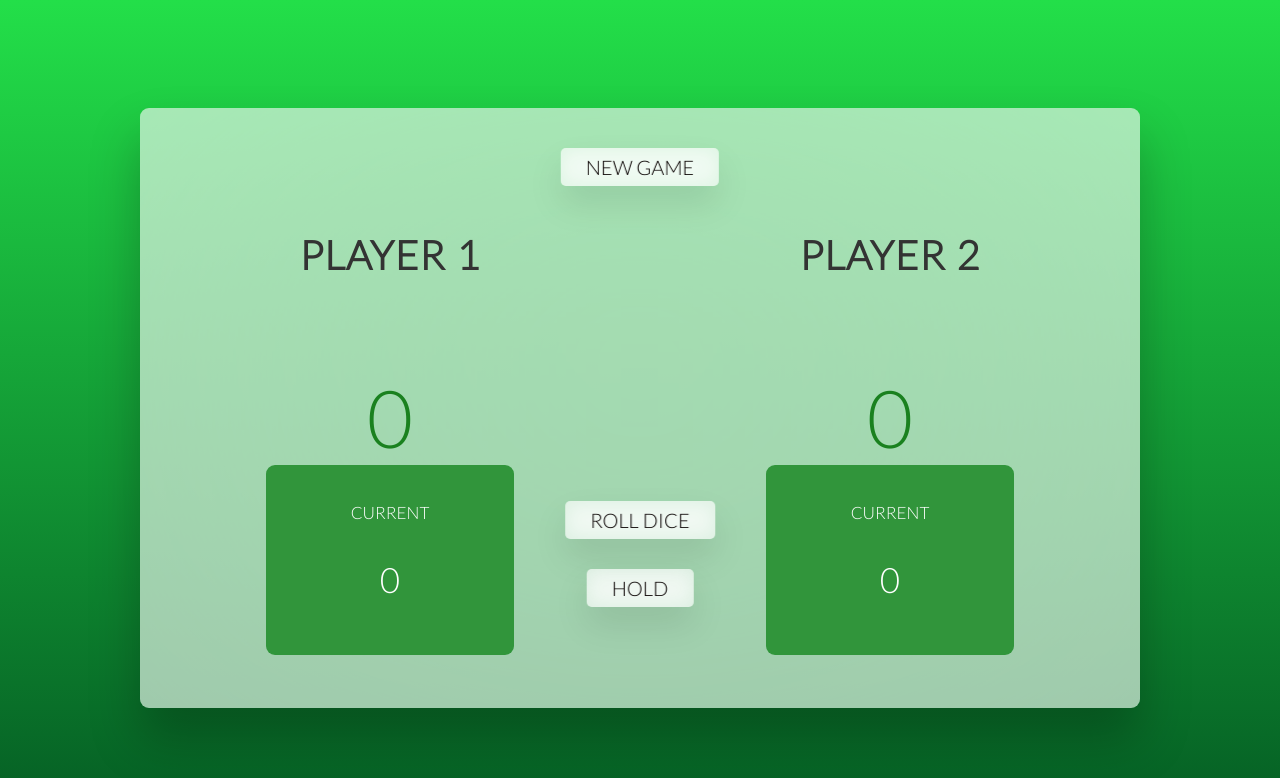
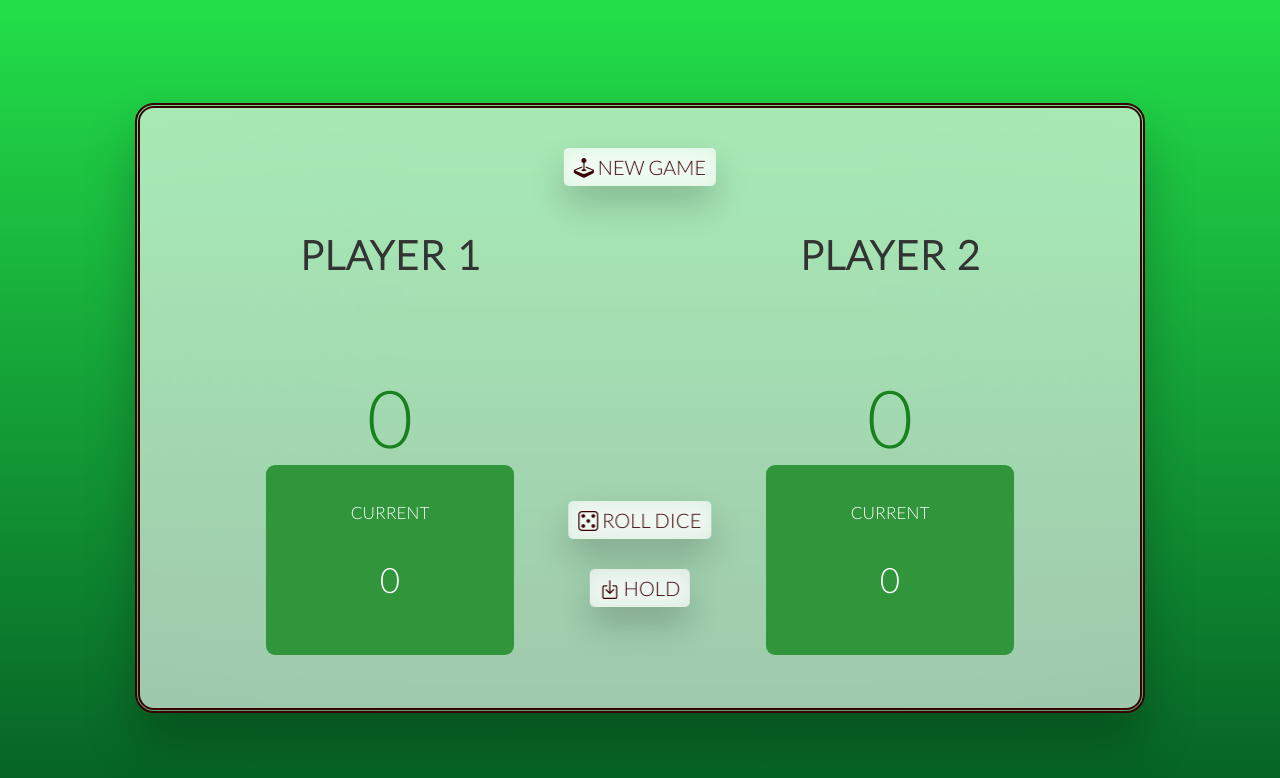
Before and after one commit to Stephane-SERRA/evaluation_entrainement_2, a plain HTML site: page index.html in a window 1280 px wide. Drawn offline with nearby package versions, Linux system fonts and the light colour scheme.

Commit message:
Add layout improvements

```diff
--- a/index.html
+++ b/index.html
@@ -5,6 +5,11 @@
     <meta http-equiv="X-UA-Compatible" content="IE=edge" />
     <meta name="viewport" content="width=device-width, initial-scale=1.0" />
     <link rel="stylesheet" type="text/css" href="style.css" />
+    <!--Lien Bootstrap icones-->
+    <link
+      rel="stylesheet"
+      href="https://cdn.jsdelivr.net/npm/bootstrap-icons@1.10.3/font/bootstrap-icons.css"
+    />
     <title>Dice Game</title>
   </head>
   <body>
@@ -26,9 +31,15 @@
         </div>
       </section>
       <img src="images/dice-5.jpg" alt="Playing dice" class="dice" />
-      <button class="btn btn--new">New game</button>
-      <button class="btn btn--roll">Roll dice</button>
-      <button class="btn btn--hold">Hold</button>
+      <button class="btn btn--new">
+        <i class="bi bi-joystick"></i> New game
+      </button>
+      <button class="btn btn--roll">
+        <i class="bi bi-dice-5"></i> Roll dice
+      </button>
+      <button class="btn btn--hold">
+        <i class="bi bi-box-arrow-in-down"></i> Hold
+      </button>
     </main>
     <script src="script.js"></script>
   </body>
--- a/script.js
+++ b/script.js
@@ -9,7 +9,7 @@ const btnNew = document.querySelector(".btn--new");
 const btnRoll = document.querySelector(".btn--roll");
 const btnHold = document.querySelector(".btn--hold");
 score0El.textContent = 0;
-// javascript will automatically convert this 0 to string
+// --- //
 score1El.textContent = 0;
 diceEl.classList.add("hidden");
 let currentscore = 0;
--- a/style.css
+++ b/style.css
@@ -20,10 +20,11 @@ main {
   width: 100rem;
   height: 60rem;
   background-color: rgba(255, 255, 255, 0.35);
-  backdrop-filter: blur(200px);
+  backdrop-filter: blur(100px);
   filter: blur();
   box-shadow: 0 3rem 5rem rgba(0, 0, 0, 0.25);
-  border-radius: 9px;
+  border: thick double rgb(55, 1, 1);
+  border-radius: 19px;
   overflow: hidden;
   display: flex;
 }
@@ -82,14 +83,14 @@ main {
 .current-score {
   font-size: 3.5rem;
 }
-/* ABSOLUTE POSITIONED ELEMENTS */
+/* Boutons (absolute) */
 .btn {
   position: absolute;
   left: 50%;
   transform: translateX(-50%);
-  color: #080000;
+  color: #390101;
   background: none;
-  border: 10px;
+  border: none;
   font-family: inherit;
   font-size: 2rem;
   text-transform: uppercase;
@@ -99,9 +100,9 @@ main {
   background-color: white;
   background-color: rgba(255, 255, 255, 0.6);
   backdrop-filter: blur(10px);
-  padding: 0.7rem 2.5rem;
+  padding: 0.7rem 1rem;
   border-radius: 0.5rem;
-  box-shadow: 0 1.75rem 3.5rem rgba(0, 0, 0, 0.1);
+  box-shadow: 0 1.75rem 3.5rem rgba(0, 0, 0, 0.2);
 }
 
 .btn--new {
```
